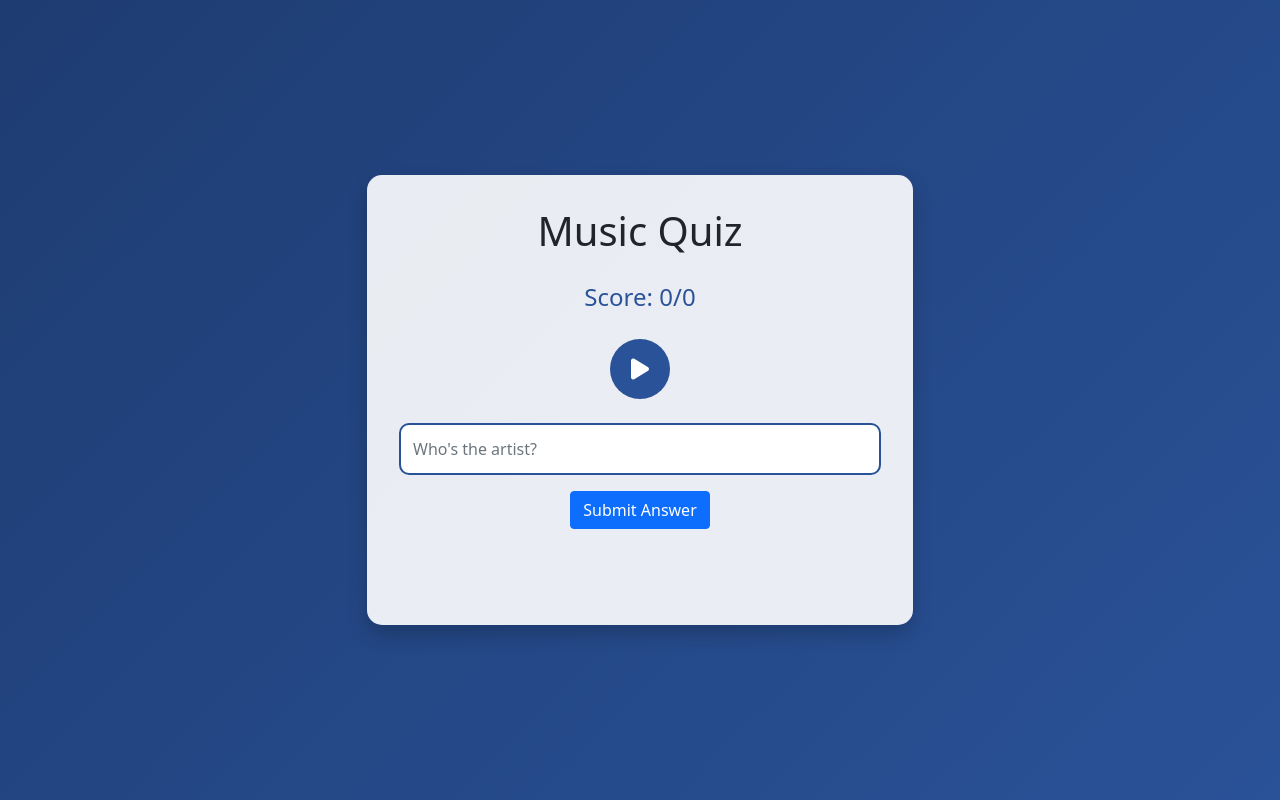
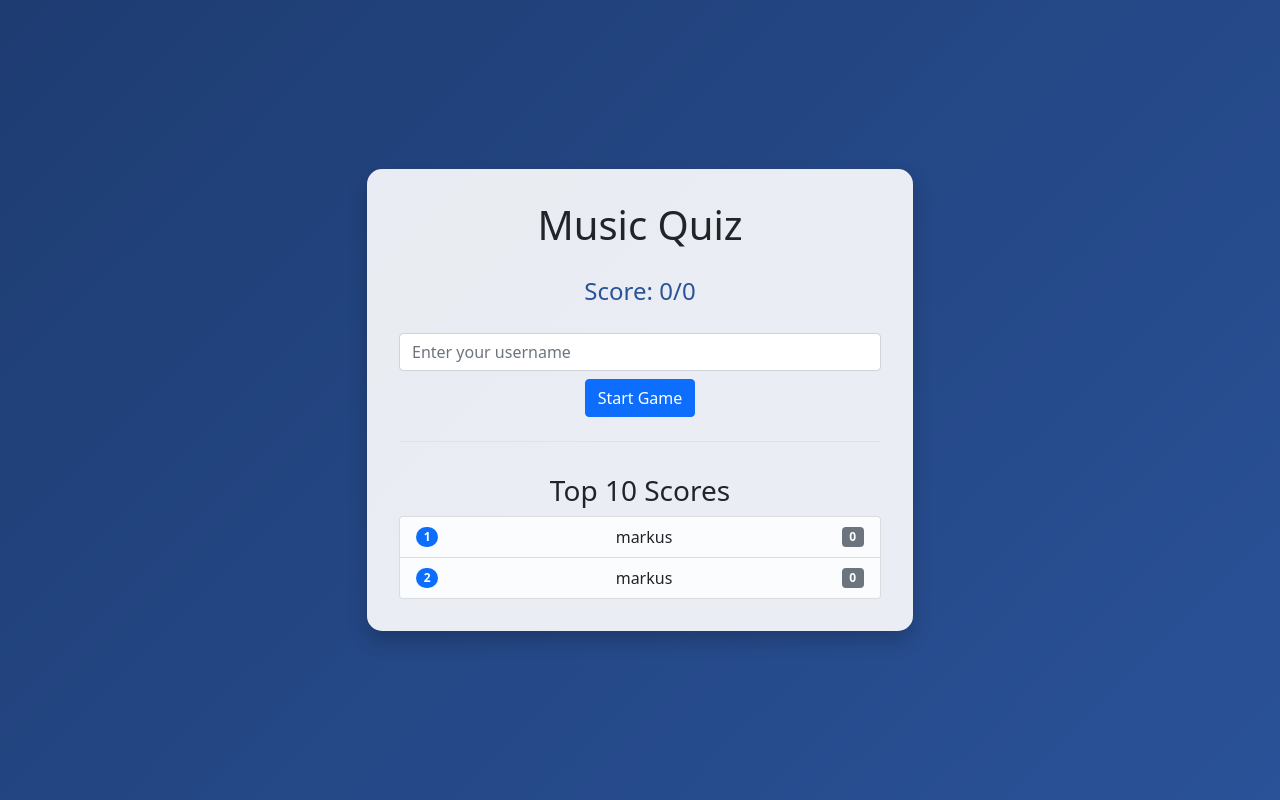
Before and after one commit to markristaino/music_quizzer, a Flask app: template templates/index.html in a window 1280 px wide. Run offline with Flask 2, Linux system fonts and the light colour scheme; the template is opened without the code that fills it, so the values that code supplies are empty; data comes from the database, SQL or seed files in the repository.

Commit message:
some upgrades

```diff
--- a/app.py
+++ b/app.py
@@ -10,6 +10,8 @@ from datetime import datetime
 import sys
 import logging
 import requests
+import sqlite3
+from contextlib import contextmanager
 
 # Configure logging
 logging.basicConfig(stream=sys.stdout, level=logging.DEBUG)
@@ -22,27 +24,30 @@ app.secret_key = os.urandom(24)  # for session management
 client = deezer.Client()
 
 # Global dataframe to store song data
-df = None
+song_data = None
 
 def init_song_data():
     """Initialize song data from CSV, with error handling"""
-    global df
+    global song_data
     try:
-        # Load CSV directly from GitHub (raw URL)
-        csv_url = "https://raw.githubusercontent.com/markristaino/music_quizzer/main/billboard_lyrics_1964-2015.csv"
-        logger.info(f"Loading CSV from GitHub: {csv_url}")
+        # Try loading the updated Spotify data first
+        try:
+            df = pd.read_csv('updated_spotify_data.csv', encoding='utf-8')
+            logger.info("Loaded updated Spotify dataset")
+        except:
+            # Fall back to original Billboard data if Spotify data not available
+            df = pd.read_csv('billboard_lyrics_1964-2015.csv', encoding='latin1')
+            logger.info("Loaded original Billboard dataset")
 
-        # Read CSV directly from URL
-        df = pd.read_csv(csv_url, encoding='latin1')
-        df = df[df['Rank'] <= 50].copy()
-        logger.info(f"Successfully loaded {len(df)} songs")
+        # Take a random sample of songs
+        df = df.sample(n=min(1000, len(df)))
+
+        song_data = df
+        logger.info(f"Loaded {len(song_data)} songs")
         return True
     except Exception as e:
-        logger.error(f"Error loading CSV from GitHub: {str(e)}")
+        logger.error(f"Error loading song data: {str(e)}")
         return False
-
-# Initialize song data
-csv_loaded = init_song_data()
 
 def clean_text(text):
     """Clean up text by removing special characters and normalizing spaces."""
@@ -140,31 +145,56 @@ def get_preview_url(song, artist):
 
 def get_new_song():
     """Get a random song with preview URL."""
-    if df is None:
+    if song_data is None:
         print("Error: Song database not initialized")
         return None
 
-    while True:
-        song = df.sample(n=1).iloc[0]
-        preview_url = get_preview_url(song['Song'], song['Artist'])
-        if preview_url:
-            return {
-                'song': song['Song'],
-                'artist': song['Artist'],
-                'preview_url': preview_url
-            }
+    # Simple random selection
+    song = song_data.sample(n=1).iloc[0]
+
+    preview_url = get_preview_url(song['Song'], song['Artist'])
+    if preview_url:
+        return {
+            'preview_url': preview_url,
+            'song': song['Song'],
+            'artist': song['Artist']
+        }
+    return None
+
+# Database setup
+def init_db():
+    with sqlite3.connect('scores.db') as conn:
+        conn.execute('''
+        CREATE TABLE IF NOT EXISTS scores (
+            id INTEGER PRIMARY KEY AUTOINCREMENT,
+            username TEXT NOT NULL,
+            score INTEGER NOT NULL,
+            timestamp DATETIME DEFAULT CURRENT_TIMESTAMP
+        )
+        ''')
+
+@contextmanager
+def get_db():
+    conn = sqlite3.connect('scores.db')
+    try:
+        yield conn
+    finally:
+        conn.close()
+
+# Initialize database
+init_db()
 
 @app.route('/')
 def index():
     """Render the main page."""
-    if not csv_loaded:
+    if not init_song_data():
         return render_template('error.html', error_message="Could not load song database"), 500
     return render_template('index.html')
 
 @app.route('/new-song')
 def new_song():
     """Get a new song for the quiz."""
-    if not csv_loaded:
+    if not init_song_data():
         return jsonify({"error": "Song database not available"}), 500
 
     song_data = get_new_song()
@@ -179,33 +209,90 @@ def new_song():
 
 @app.route('/check-answer', methods=['POST'])
 def check_answer():
-    """Check if the guess is correct."""
-    if not csv_loaded:
-        return jsonify({"error": "Song database not available"}), 500
+    try:
+        if not init_song_data():
+            return jsonify({"error": "Song database not available"}), 500
 
-    guess = request.json.get('guess', '').strip().lower()
-    correct_artist = session.get('current_artist', '').lower()
+        guess = request.json.get('guess', '').strip()
+        current_artist = session.get('current_artist', '')
+        current_song = session.get('current_song', '')
 
-    # Reject empty guesses
-    if not guess:
+        # Treat empty guesses as incorrect answers
+        if not guess:
+            # Still increment questions_answered for blank responses
+            session['questions_answered'] = session.get('questions_answered', 0) + 1
+
+            # If game is over (after 6 questions), save score
+            if session.get('questions_answered', 0) >= 6:
+                username = session.get('username', 'Anonymous')
+                with get_db() as conn:
+                    conn.execute('INSERT INTO scores (username, score) VALUES (?, ?)',
+                               (username, session.get('score', 0)))
+                    conn.commit()
+
+            return jsonify({
+                'correct': False,
+                'answer': f"**{current_artist}** - {current_song}",
+                'score': session.get('score', 0),
+                'questions_answered': session.get('questions_answered', 0)
+            })
+
+        # Clean both guess and correct answer
+        guess = clean_text(guess)
+        correct_artist = clean_text(current_artist)
+
+        # Check if the guess matches or is a substring (if longer than 3 chars)
+        is_correct = (guess.lower() == correct_artist.lower() or
+                     (len(guess) > 3 and (guess.lower() in correct_artist.lower() or
+                                        correct_artist.lower() in guess.lower())))
+
+        # Update score in session
+        session['score'] = session.get('score', 0) + (1 if is_correct else 0)
+        session['questions_answered'] = session.get('questions_answered', 0) + 1
+
+        # If game is over (after 6 questions), save score
+        if session.get('questions_answered', 0) >= 6:
+            username = session.get('username', 'Anonymous')
+            with get_db() as conn:
+                conn.execute('INSERT INTO scores (username, score) VALUES (?, ?)',
+                           (username, session.get('score', 0)))
+                conn.commit()
+
         return jsonify({
-            'correct': False,
-            'artist': session['current_artist'],
-            'song': session['current_song']
+            'correct': is_correct,
+            'answer': f"**{current_artist}** - {current_song}",
+            'score': session.get('score', 0),
+            'questions_answered': session.get('questions_answered', 0)
         })
+    except Exception as e:
+        logger.error(f"Error in check_answer: {str(e)}")
+        return jsonify({'error': str(e)}), 500
 
-    # Clean both guess and correct answer
-    guess = clean_text(guess)
-    correct_artist = clean_text(correct_artist)
+@app.route('/leaderboard')
+def leaderboard():
+    try:
+        with get_db() as conn:
+            cursor = conn.execute('''
+                SELECT username, score, timestamp
+                FROM scores
+                ORDER BY score DESC
+                LIMIT 10
+            ''')
+            top_scores = cursor.fetchall()
+            return jsonify([{
+                'username': row[0],
+                'score': row[1],
+                'timestamp': row[2]
+            } for row in top_scores])
+    except Exception as e:
+        logger.error(f"Error fetching leaderboard: {str(e)}")
+        return jsonify({'error': str(e)}), 500
 
-    is_correct = (guess == correct_artist or
-                 (len(guess) > 3 and (guess in correct_artist or correct_artist in guess)))
-
-    return jsonify({
-        'correct': is_correct,
-        'artist': session['current_artist'],
-        'song': session['current_song']
-    })
+@app.route('/set_username', methods=['POST'])
+def set_username():
+    username = request.json.get('username', 'Anonymous')
+    session['username'] = username
+    return jsonify({'success': True})
 
 if __name__ == '__main__':
     port = int(os.environ.get('PORT', 8080))
--- a/templates/index.html
+++ b/templates/index.html
@@ -65,6 +65,27 @@
         .incorrect {
             color: #dc3545;
         }
+        #leaderboard {
+            margin-top: 2rem;
+            padding-top: 2rem;
+            border-top: 1px solid #dee2e6;
+        }
+        .list-group-item {
+            background: rgba(255, 255, 255, 0.8);
+        }
+        .modal-response {
+            font-size: 1.5rem;
+            margin-bottom: 1rem;
+            font-weight: bold;
+        }
+        .modal-answer {
+            font-size: 1.2rem;
+            color: #2a5298;
+        }
+        .modal-answer strong {
+            color: #1e3c72;
+            font-size: 1.3rem;
+        }
     </style>
 </head>
 <body>
@@ -75,6 +96,15 @@
                     <h1 class="mb-4">Music Quiz</h1>
                     <p class="score mb-4">Score: <span id="score">0</span>/<span id="total">0</span></p>
 
+                    <!-- Username input at start -->
+                    <div id="username-container" class="mb-4">
+                        <input type="text" id="username-input" class="form-control mb-2"
+                               placeholder="Enter your username" autocomplete="off">
+                        <button id="start-game" class="btn btn-primary">Start Game</button>
+                    </div>
+
+                    <!-- Game container (initially hidden) -->
+                    <div id="game-container" style="display: none;">
                         <div class="mb-4">
                             <button id="playButton" class="btn btn-play">
                                 <i class="fas fa-play"></i>
@@ -89,6 +119,15 @@
                         <button id="submitButton" class="btn btn-primary mb-3">Submit Answer</button>
 
                         <div id="feedback" class="feedback"></div>
+                    </div>
+
+                    <!-- Leaderboard -->
+                    <div id="leaderboard" class="mt-4">
+                        <h3>Top 10 Scores</h3>
+                        <div id="leaderboard-list" class="list-group">
+                            <!-- Leaderboard entries will be added here -->
+                        </div>
+                    </div>
                 </div>
             </div>
         </div>
@@ -111,8 +150,9 @@
         let currentAudio = null;
         let score = 0;
         let total = 0;
-        const MAX_SONGS = 10;
+        const MAX_SONGS = 6;
         const resultModal = new bootstrap.Modal(document.getElementById('resultModal'));
+        let username = '';
 
         // Fun response variations
         const correctResponses = [
@@ -149,6 +189,44 @@
             document.getElementById('score').textContent = score;
             document.getElementById('total').textContent = total;
         }
+
+        function updateLeaderboard() {
+            fetch('/leaderboard')
+                .then(response => response.json())
+                .then(scores => {
+                    const leaderboardList = document.getElementById('leaderboard-list');
+                    leaderboardList.innerHTML = '';
+                    scores.forEach((score, index) => {
+                        const entry = document.createElement('div');
+                        entry.className = 'list-group-item d-flex justify-content-between align-items-center';
+                        entry.innerHTML = `
+                            <span class="badge bg-primary rounded-pill me-2">${index + 1}</span>
+                            <span class="flex-grow-1">${score.username}</span>
+                            <span class="badge bg-secondary">${score.score}</span>
+                        `;
+                        leaderboardList.appendChild(entry);
+                    });
+                });
+        }
+
+        // Start game when username is submitted
+        document.getElementById('start-game').addEventListener('click', () => {
+            username = document.getElementById('username-input').value.trim();
+            if (username) {
+                fetch('/set_username', {
+                    method: 'POST',
+                    headers: {
+                        'Content-Type': 'application/json',
+                    },
+                    body: JSON.stringify({ username: username })
+                })
+                .then(() => {
+                    document.getElementById('username-container').style.display = 'none';
+                    document.getElementById('game-container').style.display = 'block';
+                    loadNewSong();
+                });
+            }
+        });
 
         document.getElementById('nextSongButton').addEventListener('click', () => {
             resultModal.hide();
@@ -195,71 +273,92 @@
             }
         });
 
+        function showGameOver() {
+            const modalResult = document.getElementById('modalResult');
+            const lastAnswer = modalResult.innerHTML; // Save the last answer
+
+            // Show the game over screen after a short delay to let user see the last answer
+            setTimeout(() => {
+                modalResult.innerHTML = `
+                    <h3 class="mb-4">Game Over!</h3>
+                    <p class="modal-response">Final Score: ${score}/${MAX_SONGS}</p>
+                    ${lastAnswer}  <!-- Show the last answer -->
+                `;
+
+                // Add play again button
+                const playAgainButton = document.createElement('button');
+                playAgainButton.className = 'btn btn-primary mt-3';
+                playAgainButton.textContent = 'Play Again';
+                playAgainButton.onclick = () => {
+                    window.location.reload();
+                };
+                document.querySelector('.modal-body').appendChild(playAgainButton);
+            }, 2000); // Wait 2 seconds before showing game over screen
+        }
+
+        // Update submit button handler
         document.getElementById('submitButton').addEventListener('click', () => {
-            const guess = document.getElementById('answer-input').value;
+            const submitButton = document.getElementById('submitButton');
+            const answerInput = document.getElementById('answer-input');
+
+            // Disable button and input while checking
+            submitButton.disabled = true;
+            answerInput.disabled = true;
 
             fetch('/check-answer', {
                 method: 'POST',
                 headers: {
                     'Content-Type': 'application/json',
                 },
-                body: JSON.stringify({ guess: guess })
+                body: JSON.stringify({
+                    guess: answerInput.value
+                })
             })
             .then(response => response.json())
             .then(data => {
-                total++;
-                let resultMessage;
-
-                if (data.correct) {
-                    score++;
-                    resultMessage = `🎉 ${getRandomResponse(correctResponses)} The song was "${data.song}" by ${data.artist}`;
-                } else {
-                    resultMessage = `❌ ${getRandomResponse(incorrectResponses)} It was "${data.song}" by ${data.artist}`;
+                if (data.error) {
+                    throw new Error(data.error);
                 }
 
+                const modalResult = document.getElementById('modalResult');
+                const response = data.correct ?
+                    `${getRandomResponse(correctResponses)}<br>` :
+                    `${getRandomResponse(incorrectResponses)}<br>`;
+
+                // Convert markdown bold to HTML bold
+                const answer = data.answer.replace(/\*\*(.*?)\*\*/g, '<strong>$1</strong>');
+                modalResult.innerHTML = `
+                    <p class="modal-response">${response}</p>
+                    <p class="modal-answer">The correct answer was: ${answer}</p>
+                `;
+
+                score = data.score;
+                total = data.questions_answered;
                 updateScore();
-                document.getElementById('answer-input').disabled = true;
 
-                // Stop current song if playing
-                if (currentAudio) {
-                    currentAudio.pause();
-                    document.querySelector('#playButton i').className = 'fas fa-play';
+                // Clear and re-enable input
+                answerInput.value = '';
+                answerInput.disabled = false;
+                submitButton.disabled = false;
+
+                resultModal.show();
+
+                if (total >= MAX_SONGS) {
+                    showGameOver();
                 }
-
-                // Show result in modal
-                document.getElementById('modalResult').textContent = resultMessage;
-                resultModal.show();
+            })
+            .catch(error => {
+                console.error('Error:', error);
+                submitButton.disabled = false;
+                answerInput.disabled = false;
             });
         });
 
-        function showGameOver() {
-            const container = document.querySelector('.quiz-container');
-            const percentage = (score / MAX_SONGS) * 100;
-            let message = '';
+        // Load leaderboard on page load
+        updateLeaderboard();
 
-            if (percentage === 100) {
-                message = '🎉 Congratulations! Perfect score! You got all 10/10!';
-            } else if (percentage >= 70) {
-                message = `🎵 Well done! You got ${score}/${MAX_SONGS}!`;
-            } else if (percentage >= 40) {
-                message = `🎧 Not bad! You got ${score}/${MAX_SONGS}.`;
-            } else {
-                message = `📢 Keep practicing! You got ${score}/${MAX_SONGS}.`;
-            }
-
-            container.innerHTML = `
-                <h1 class="mb-4">Game Over!</h1>
-                <p class="score mb-4">${message}</p>
-                <button id="playAgain" class="btn btn-primary">Play Again?</button>
-            `;
-
-            document.getElementById('playAgain').addEventListener('click', () => {
-                window.location.reload();
-            });
-        }
-
-        // Load first song when page loads
-        loadNewSong();
+        // Start with username input, don't load first song yet
+        document.getElementById('game-container').style.display = 'none';
     </script>
 </body>
 </html>
```
Also changed, not shown: billboard_updater.py (added, +117 -0 lines), requirements.txt (+6 -4 lines), spotify_songs.py (added, +137 -0 lines), scores.db (added), 3 other files. Lines whose indentation alone changed are shown as unchanged.
